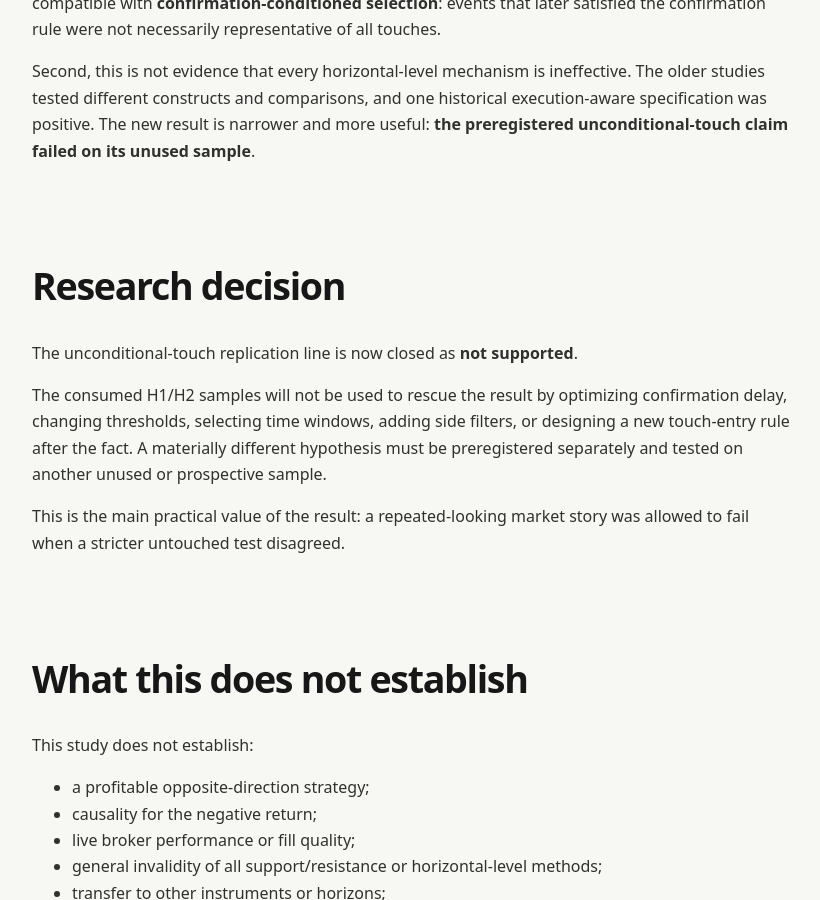
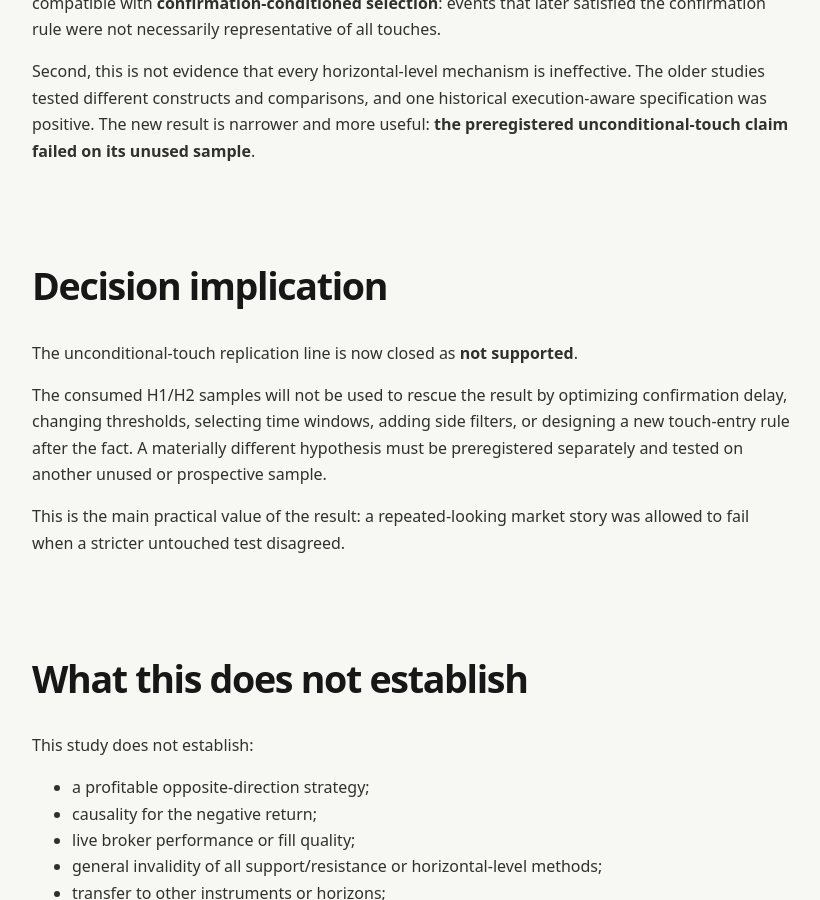
Before and after one commit to Josh-Temple/studio-lab-research, a Jekyll site: the page built from _research/gold-horizontal-unconditional-touch-2026h2.md, in a window 1280 px wide and 900 px high, scrolled down 3208 px. Shown: the whole window, without its empty margins (48-868 px from the left). Built offline with Jekyll 4.4.1, drawn with Linux system fonts in a browser that asks for light colours.

Commit message:
Standardize decision implication on GOLD H2 result

```diff
--- a/_research/gold-horizontal-unconditional-touch-2026h2.md
+++ b/_research/gold-horizontal-unconditional-touch-2026h2.md
@@ -73,7 +73,7 @@ First, it weakens the idea that the earlier positive horizontal-level observatio
 
 Second, this is not evidence that every horizontal-level mechanism is ineffective. The older studies tested different constructs and comparisons, and one historical execution-aware specification was positive. The new result is narrower and more useful: **the preregistered unconditional-touch claim failed on its unused sample**.
 
-## Research decision
+## Decision implication
 
 The unconditional-touch replication line is now closed as **not supported**.
 
```
